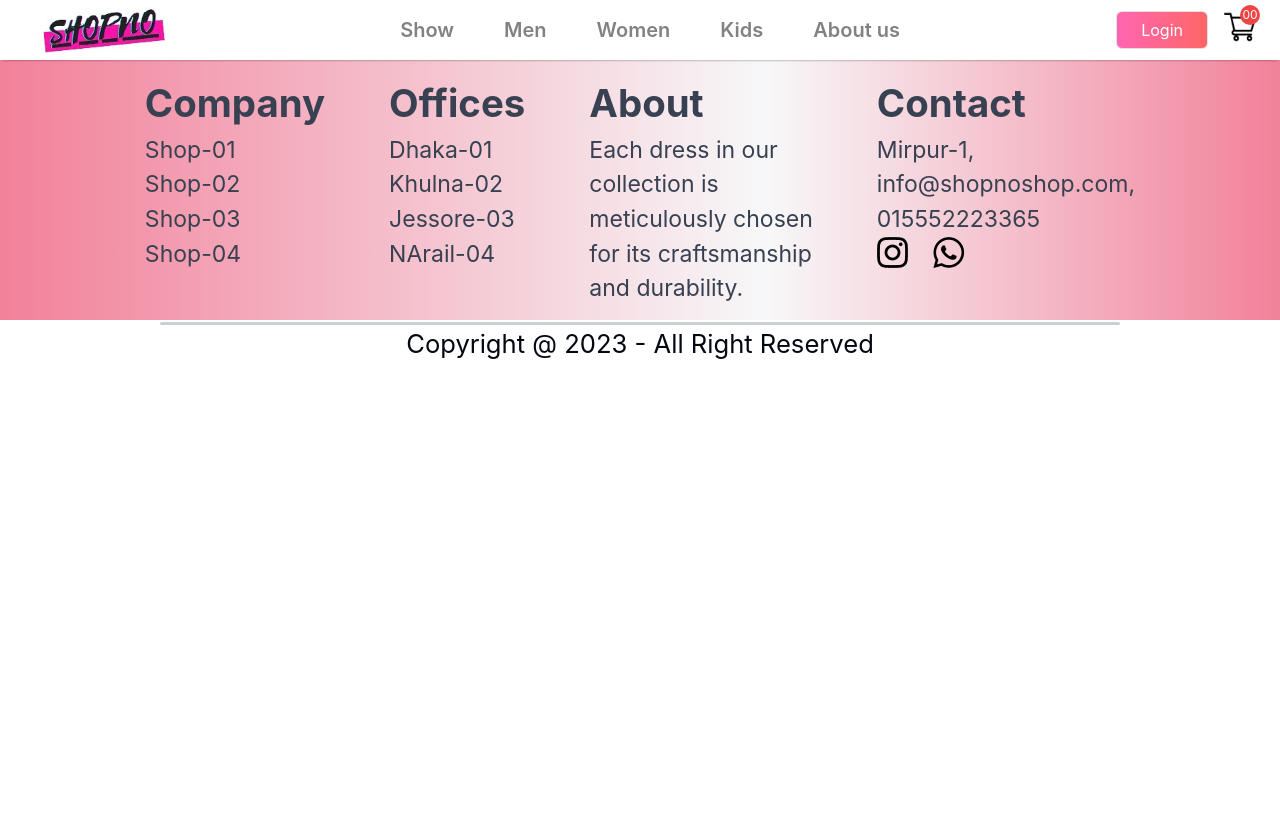
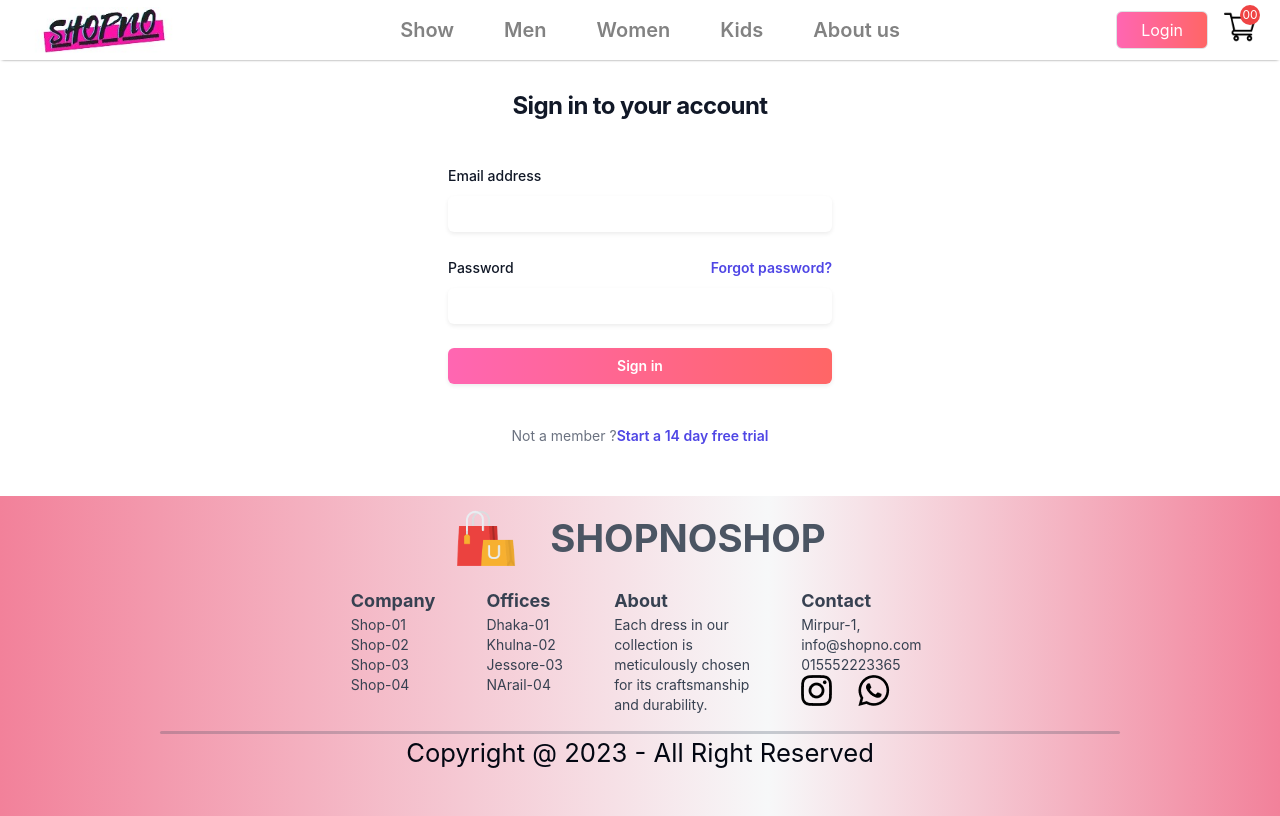
Before and after one commit to farabirakib/shopnoshop, a React (Create React App) app: page /Login in a window 1280 px wide. Built offline with nearby package versions, Linux system fonts and the light colour scheme.

Commit message:
login-update

```diff
--- a/src/App.js
+++ b/src/App.js
@@ -11,6 +11,7 @@ import women_banner from "./assets/banner_women.png";
 import kid_banner from "./assets/banner_kids.png";
 import LoginSignup from "./app/LoginSignup/LoginSignup";
 import Product from "./app/page/Products/Product/Product";
+import Login from "./app/LoginSignup/Login";
 import "./index.css";
 
 function App() {
@@ -38,6 +39,7 @@ function App() {
           <Route path="/product" element={<Product />}>
             <Route path=":productId" element={<Product />} />
           </Route>
+          <Route path="/Login" element={<Login />} />
         </Routes>
         <Footer />
       </BrowserRouter>
--- a/src/app/Footer/footer.jsx
+++ b/src/app/Footer/footer.jsx
@@ -8,12 +8,12 @@ import { Link } from "react-router-dom";
 function footer() {
   return (
     <div className="w-full md:h-[40vh] custom-gradientbg flex flex-column justify-center items-center gap-3">
-      <div className="h-1/2 flex items-center gap-8">
-        <img className="w-[10vw]" src={footer_logo} alt="" />
-        <p className="text-gray-600 text-[7vw] font-bold">SHOPNOSHOP</p>
+      <div className=" flex items-center gap-8">
+        <img className="w-[5vw]" src={footer_logo} alt="" />
+        <p className="text-gray-600 text-[3vw] font-bold">SHOPNOSHOP</p>
       </div>
-      <div className="footer-container ">
-        <ul className="flex list-none  text-gray-700 gap-[5vw] [&>li]:cursor-pointer  text-[3vw] justify-center ">
+      <div className="footer-container">
+        <ul className="flex list-none text-gray-700 [&>li]:cursor-pointer gap-[4vw] text-lg justify-center ">
           <li>
             <Link
               className="font-bold"
@@ -23,7 +23,7 @@ function footer() {
               Company
             </Link>
             <div className="footer-links-content">
-              <ul className="text-[1.8vw]">
+              <ul className="text-sm">
                 <li>Shop-01</li>
                 <li>Shop-02</li>
                 <li>Shop-03</li>
@@ -40,7 +40,7 @@ function footer() {
               Offices
             </Link>
             <div className="footer-links-content">
-              <ul className="text-[1.8vw]">
+              <ul className="text-sm">
                 <li>Dhaka-01</li>
                 <li>Khulna-02</li>
                 <li>Jessore-03</li>
@@ -56,7 +56,7 @@ function footer() {
             >
               About
             </Link>
-            <div className="footer-links-content text-[1.8vw]">
+            <div className="footer-links-content text-sm">
               Each dress in our <br /> collection is <br />
               meticulously chosen
               <br /> for its craftsmanship
@@ -72,11 +72,12 @@ function footer() {
               Contact
             </Link>
             <div className="footer-links-content">
-              <p className="text-[1.8vw]">
+              <p className="text-sm">
                 Mirpur-1,
                 <br />
-                info@shopnoshop.com, <br />
-                015552223365{" "}
+                info@shopno.com
+                <br />
+                015552223365
               </p>
               <div className="w-[10vw] flex gap-2vw gap-[2vw]">
                 <div className="">
--- /dev/null
+++ b/src/app/LoginSignup/Login.jsx
@@ -0,0 +1,83 @@
+import React from "react";
+import { Link } from "react-router-dom";
+
+function Login() {
+  return (
+    <div>
+      <div className="flex min-h-full flex-1 flex-col justify-center px-6 py-12 lg:px-8">
+        <div className="sm:mx-auto sm:w-full sm:max-w-sm">
+          <h2 className="mt-10 text-center text-2xl font-bold leading-9 tracking-tight text-gray-900">
+            Sign in to your account
+          </h2>
+        </div>
+
+        <div className="mt-10 sm:mx-auto sm:w-full sm:max-w-sm">
+          <form className="space-y-6" action="#" method="POST">
+            <div>
+              <label
+                htmlFor="email"
+                className="block text-sm font-medium leading-6 text-gray-900"
+              >
+                Email address
+              </label>
+              <div className="mt-2">
+                <input
+                  id="email"
+                  name="email"
+                  type="email"
+                  autoComplete="email"
+                  required
+                  className="block w-full rounded-md border-0 py-1.5 text-gray-900 shadow-sm ring-1 ring-inset ring-gray-300 placeholder:text-gray-400 focus:ring-2 focus:ring-inset focus:ring-indigo-600 sm:text-sm sm:leading-6"
+                />
+              </div>
+            </div>
+
+            <div>
+              <div className="flex items-center justify-between">
+                <label
+                  htmlFor="password"
+                  className="block text-sm font-medium leading-6 text-gray-900"
+                >
+                  Password
+                </label>
+                <div className="text-sm">
+                  <Link className="font-semibold text-indigo-600 hover:text-indigo-500">
+                    Forgot password?
+                  </Link>
+                </div>
+              </div>
+              <div className="mt-2">
+                <input
+                  id="password"
+                  name="password"
+                  type="password"
+                  autoComplete="current-password"
+                  required
+                  className="block w-full rounded-md border-0 py-1.5 text-gray-900 shadow-sm ring-1 ring-inset ring-gray-300 placeholder:text-gray-400 focus:ring-2 focus:ring-inset focus:ring-indigo-600 sm:text-sm sm:leading-6"
+                />
+              </div>
+            </div>
+
+            <div>
+              <button
+                type="submit"
+                className="flex w-full justify-center rounded-md px-3 py-1.5 text-sm font-semibold leading-6 bg-gradient-to-r from-[#ff66b2] to-[#ff6666] hover:bg-gradient-to-l transition duration-200 text-white shadow-sm focus-visible:outline focus-visible:outline-2 focus-visible:outline-offset-2 focus-visible:outline-indigo-600"
+              >
+                Sign in
+              </button>
+            </div>
+          </form>
+
+          <p className="mt-10 text-center text-sm text-gray-500">
+            Not a member ?
+            <Link className="font-semibold leading-6 text-indigo-600 hover:text-indigo-500">
+              Start a 14 day free trial
+            </Link>
+          </p>
+        </div>
+      </div>
+    </div>
+  );
+}
+
+export default Login;
--- a/src/app/LoginSignup/LoginSignup.jsx
+++ b/src/app/LoginSignup/LoginSignup.jsx
@@ -1,5 +1,6 @@
 import React from "react";
 import { Link } from "react-router-dom";
+import Login from "../../app/LoginSignup/Login";
 
 function LoginSignup() {
   return (
@@ -30,6 +31,7 @@ function LoginSignup() {
             Already have an account?{" "}
             <span>
               <Link
+                to="/Login"
                 style={{
                   textDecoration: "none",
                   color: "hotpink",
```
